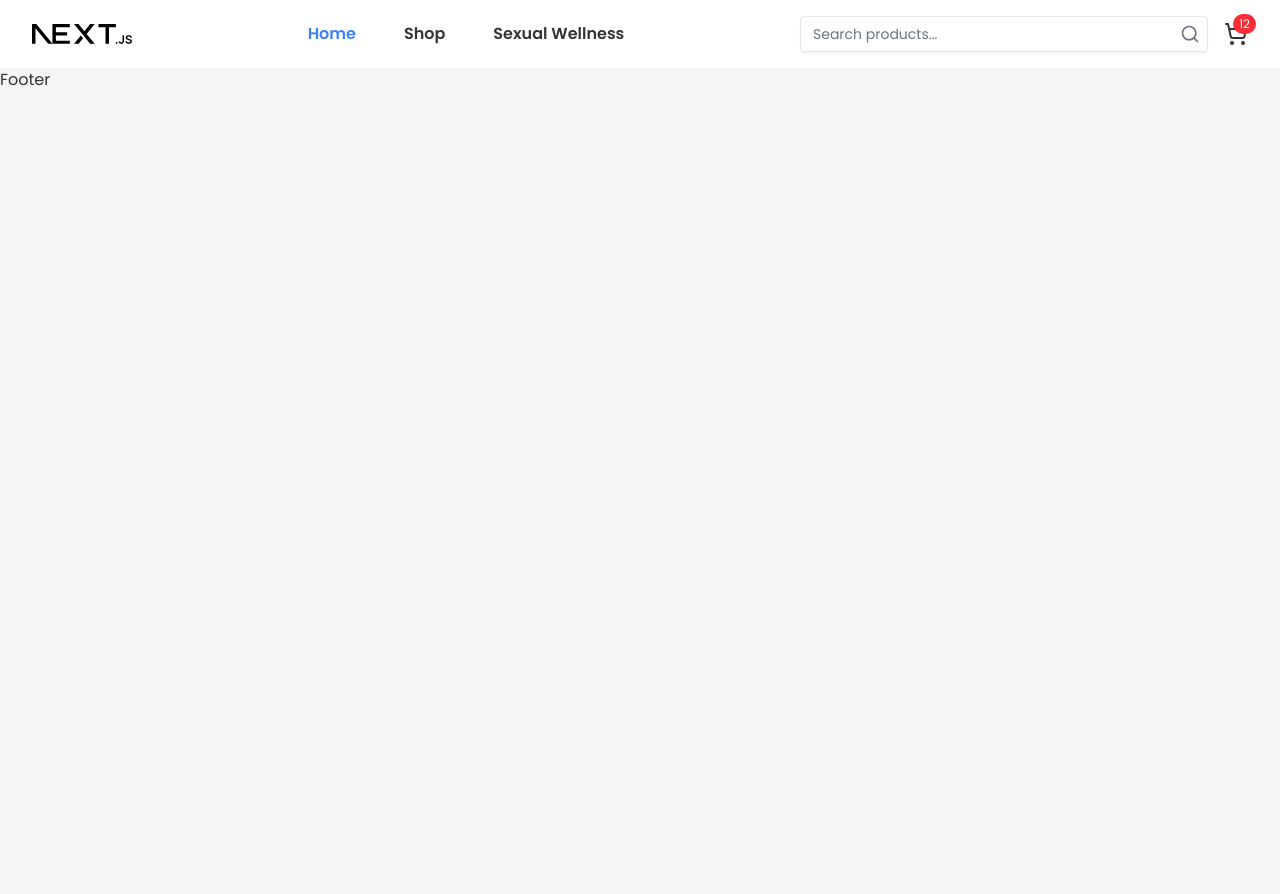
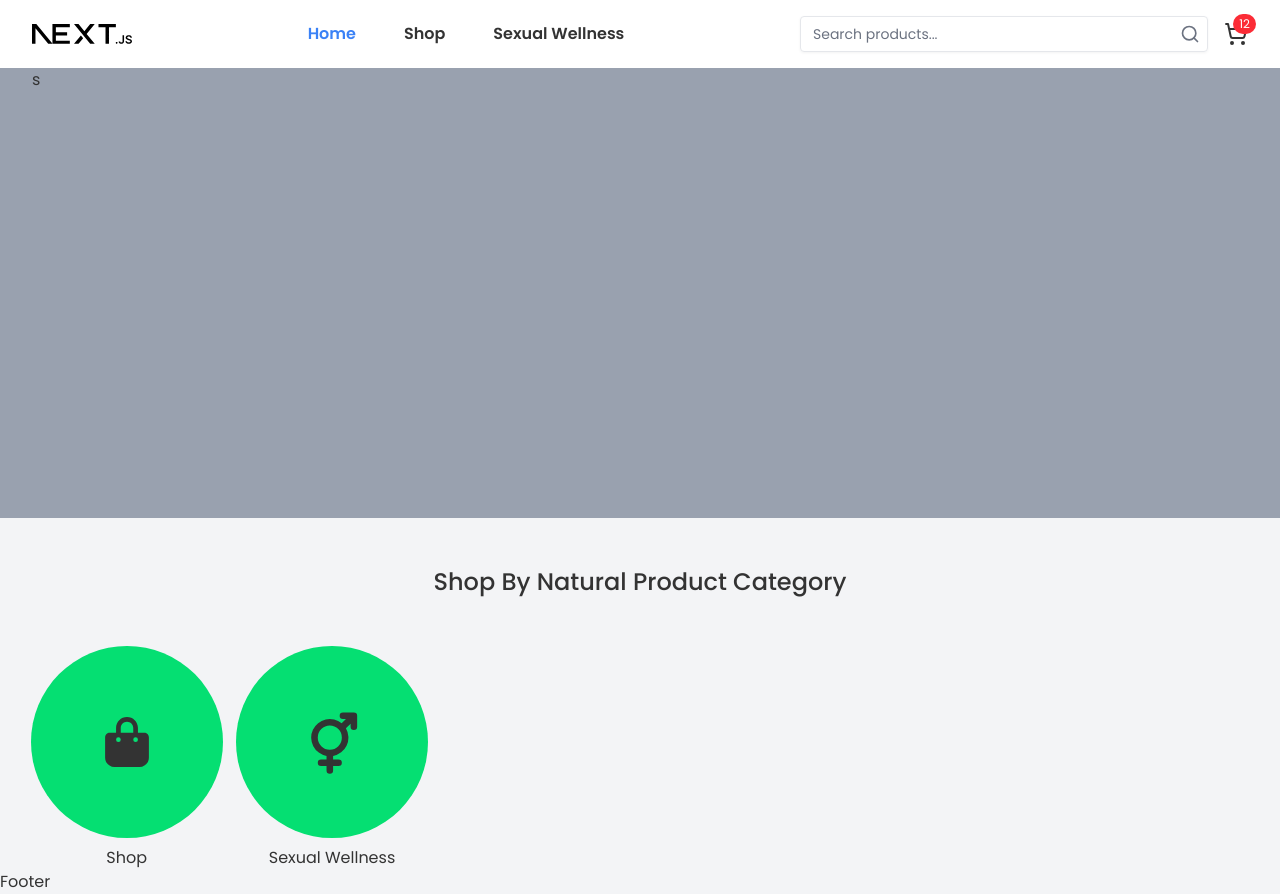
Before and after one commit to Md-Asikuzzaman/heal-point, a Next.js app: page / in a window 1280 px wide. Before the commit the page ends 800 px from the top, so only its background shows below. Built offline with nearby package versions, Linux system fonts and the light colour scheme.

Commit message:
feat: added category

```diff
--- /dev/null
+++ b/app/(root)/(home)/components/CategoryCard.tsx
@@ -0,0 +1,17 @@
+import React from "react";
+
+interface Props {
+  icon: React.ReactNode;
+  title: string;
+}
+
+export const CategoryCard = ({ icon, title }: Props) => {
+  return (
+    <div className="flex flex-col items-center gap-2">
+      <div className="bg-green-400 hover:bg-green-500 w-48 h-48 flex items-center justify-center rounded-full">
+        {icon}
+      </div>
+      <h4>{title}</h4>
+    </div>
+  );
+};
--- /dev/null
+++ b/app/(root)/(home)/page.tsx
@@ -0,0 +1,11 @@
+import CategorySection from "./sections/CategorySection";
+import SliderSection from "./sections/SliderSection";
+
+export default function Home() {
+  return (
+    <>
+      <SliderSection />
+      <CategorySection />
+    </>
+  );
+}
--- /dev/null
+++ b/app/(root)/(home)/sections/CategorySection.tsx
@@ -0,0 +1,33 @@
+import Container from "@/components/shared/Container";
+import React from "react";
+import { CategoryCard } from "../components/CategoryCard";
+import { FaBagShopping } from "react-icons/fa6";
+import { PiGenderIntersexBold } from "react-icons/pi";
+import Link from "next/link";
+
+const CategorySection = () => {
+  return (
+    <section>
+      <Container>
+        <h3 className="text-2xl text-center font-medium mt-12">
+          Shop By Natural Product Category
+        </h3>
+
+        <div className="grid grid-cols-6 gap-4 mt-12">
+          <Link href="/shop">
+            <CategoryCard icon={<FaBagShopping size={50} />} title="Shop" />
+          </Link>
+
+          <Link href="/sexual-wellness">
+            <CategoryCard
+              icon={<PiGenderIntersexBold size={70} />}
+              title="Sexual Wellness"
+            />
+          </Link>
+        </div>
+      </Container>
+    </section>
+  );
+};
+
+export default CategorySection;
--- /dev/null
+++ b/app/(root)/(home)/sections/SliderSection.tsx
@@ -0,0 +1,12 @@
+import Container from "@/components/shared/Container";
+import React from "react";
+
+const SliderSection = () => {
+  return (
+    <section>
+      <Container className='h-[450px] bg-gray-400'>s</Container>
+    </section>
+  );
+};
+
+export default SliderSection;
--- a/app/(root)/page.tsx
+++ /dev/null
@@ -1,3 +0,0 @@
-export default function Home() {
-  return <div></div>;
-}
```
